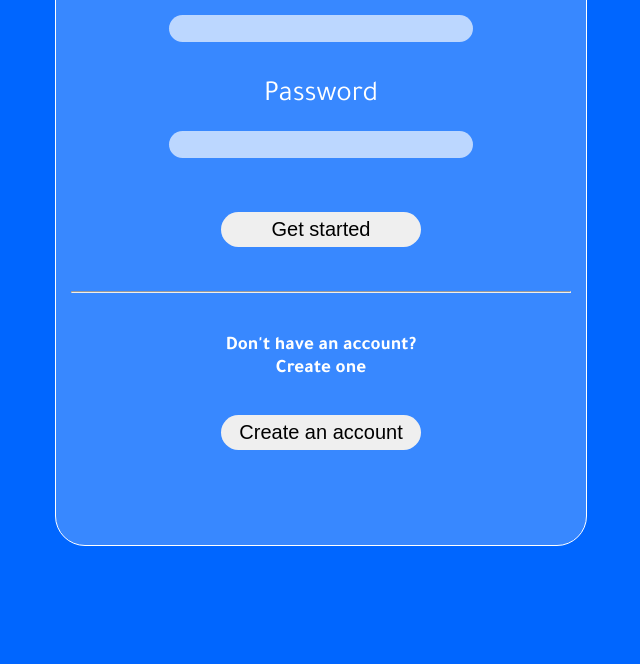
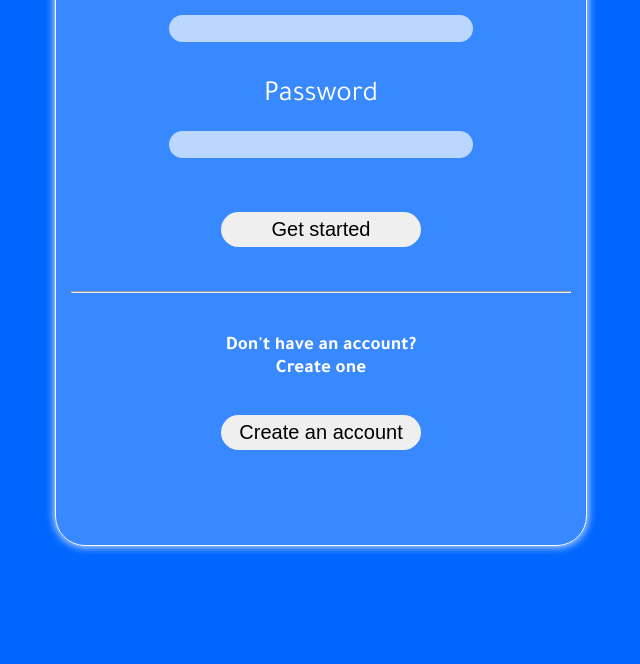
Before and after one commit to bashmobarmeg/Link-Hub, a plain HTML site: page index.html in a window 1280 px wide. Shown: the part 196-860 px from the top of the page, without its empty margins (319-959 px from the left). Drawn offline with Linux system fonts and the light colour scheme; a web font is replaced by a local one.

Commit message:
Update style.css

```diff
--- a/style.css
+++ b/style.css
@@ -15,6 +15,7 @@ article {
     margin: auto;
     padding: 15px;
     margin-top: 60px;
+    box-shadow: 0px 0px 10px white;
 }
 
 h1 {
```
